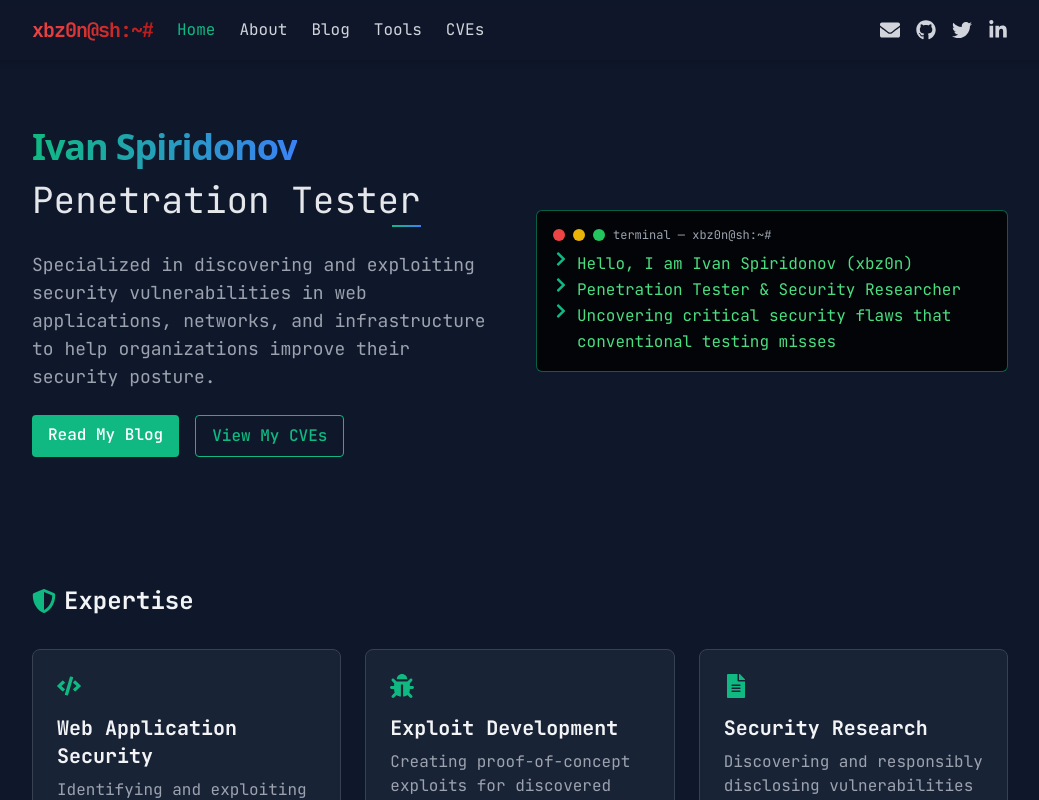
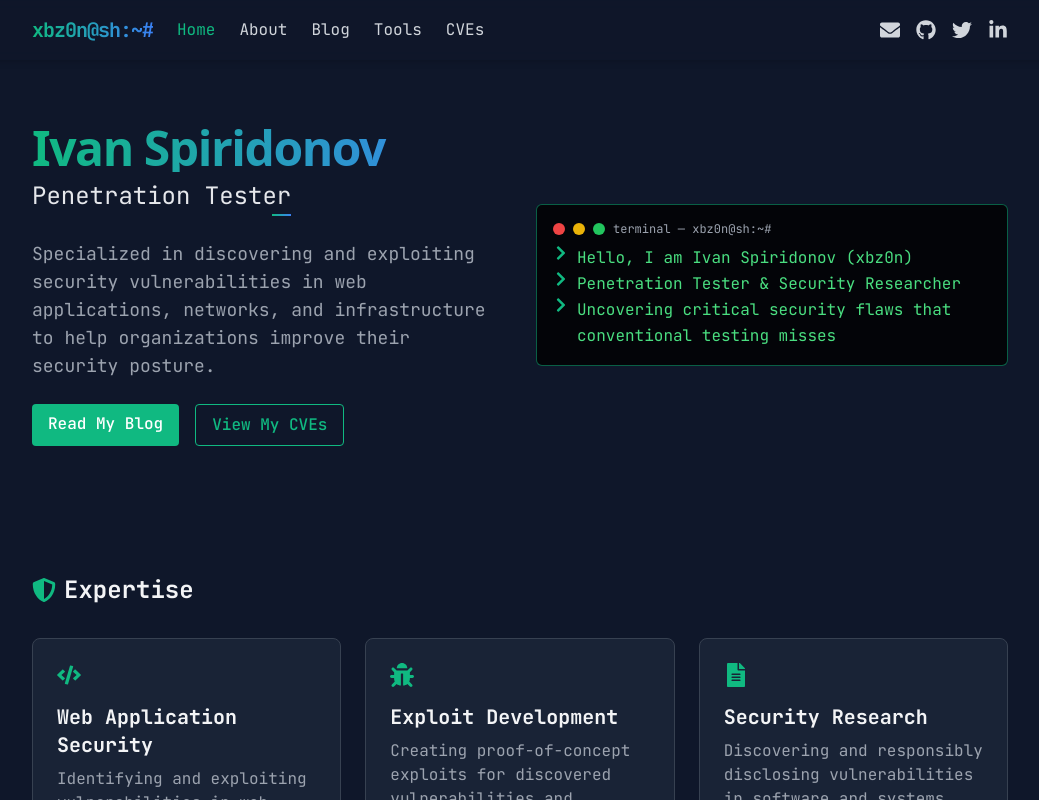
Before and after one commit to xbz0n/xbz0n.github.io, a Next.js app: page / in a window 1280 px wide. Shown: the top 800 px of the page, without its empty margins (120-1159 px from the left). Built offline with nearby package versions, Linux system fonts and the light colour scheme.

Commit message:
Enlarge Ivan Spiridonov name, adjust title sizing, revert logo to original colors

```diff
--- a/components/Navbar.js
+++ b/components/Navbar.js
@@ -15,7 +15,7 @@ export default function Navbar() {
         <div className="flex items-center justify-between">
           <div className="flex items-center space-x-6">
             <Link href="/">
-              <span className="text-xl font-bold tracking-tighter bg-gradient-to-r from-red-500 to-red-700 bg-clip-text text-transparent">xbz0n@sh:~#</span>
+              <span className="text-xl font-bold tracking-tighter bg-gradient-to-r from-accent to-blue-500 bg-clip-text text-transparent">xbz0n@sh:~#</span>
             </Link>
 
             <div className="hidden md:flex space-x-6">
--- a/pages/index.js
+++ b/pages/index.js
@@ -20,13 +20,13 @@ export default function Home({ latestPosts }) {
         <section className="py-8">
           <div className="grid md:grid-cols-2 gap-8 items-center">
             <div className="space-y-6">
-              <h1 className="text-4xl leading-tight">
-                <span className="name-title bg-gradient-to-r from-accent to-blue-500 bg-clip-text text-transparent">
+              <h1 className="leading-tight">
+                <span className="name-title text-5xl bg-gradient-to-r from-accent to-blue-500 bg-clip-text text-transparent block">
                   Ivan Spiridonov
                 </span>
                 <div className="mt-2">
                   <span className="animated-underline">
-                    <span className="job-title">Penetration Tester</span>
+                    <span className="job-title text-2xl">Penetration Tester</span>
                   </span>
                 </div>
               </h1>
```
